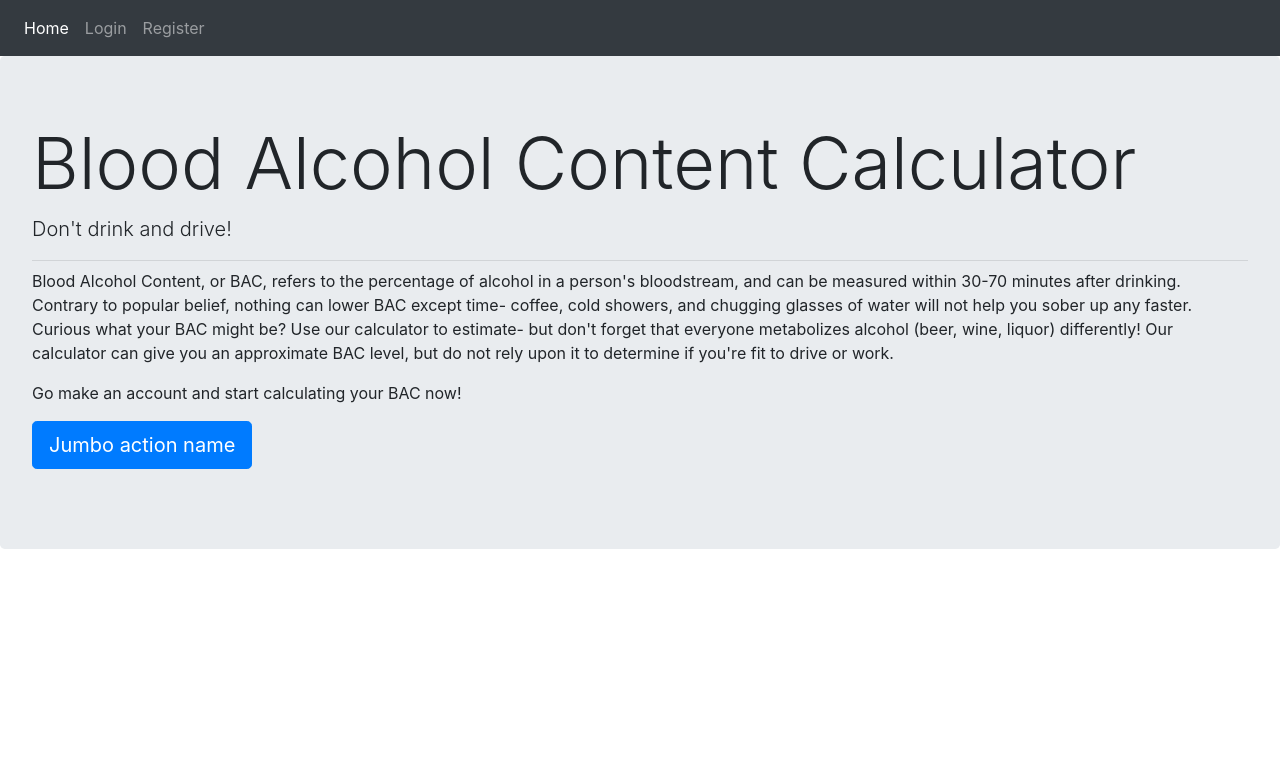
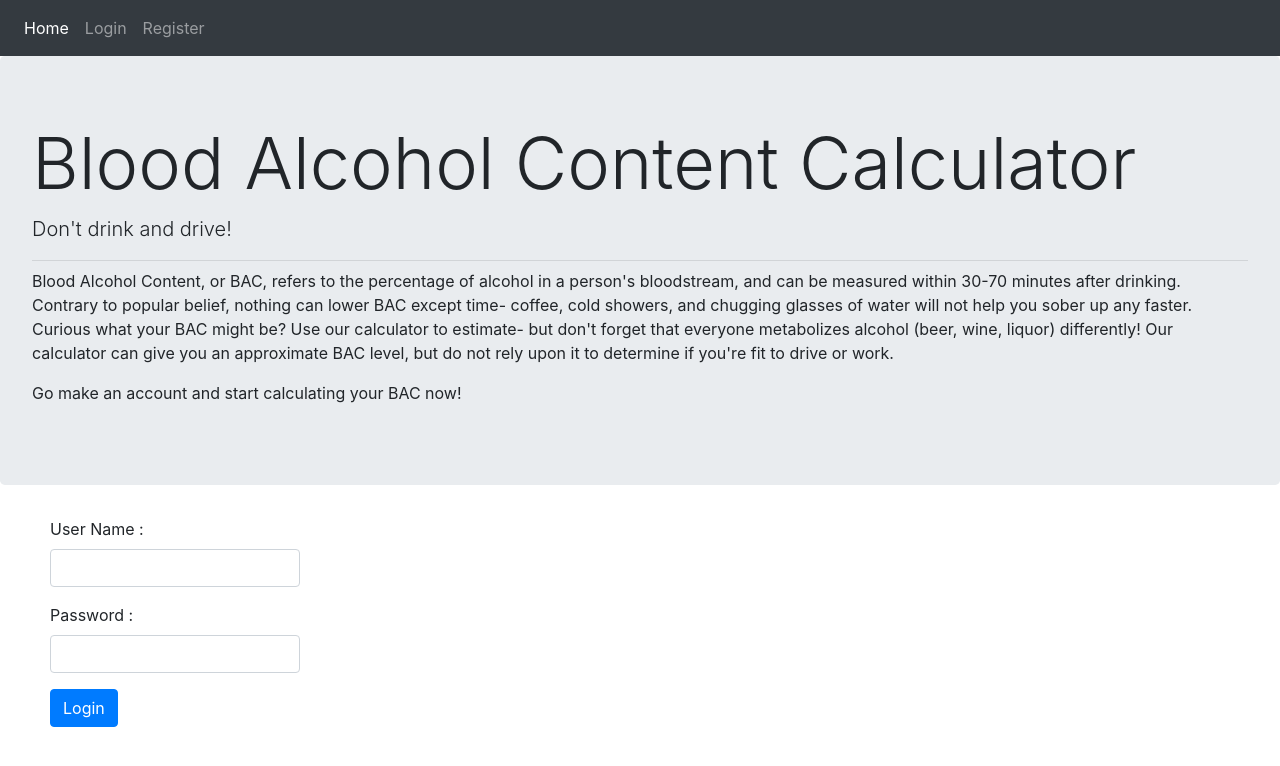
Before and after one commit to LTCHIPS/BACalculator-Angular, an Angular app: page /login in a window 1280 px wide. Before the commit this address led to /. Shown: the top 766 px of the page. Built offline with nearby package versions, Linux system fonts and the light colour scheme.

Commit message:
we made a login component with stuff in it :)

```diff
--- a/src/app/app-routing.module.ts
+++ b/src/app/app-routing.module.ts
@@ -1,7 +1,14 @@
 import { NgModule } from '@angular/core';
 import { Routes, RouterModule } from '@angular/router';
+import { LoginComponent } from './login/login.component';
+import { RegisterComponent } from './register/register.component';
 
-const routes: Routes = [];
+
+//path: URL to map to | component: component that goes with URL
+const routes: Routes = [
+  {path: 'login', component : LoginComponent},
+  {path: 'register', component : RegisterComponent}
+];
 
 @NgModule({
   imports: [RouterModule.forRoot(routes)],
--- a/src/app/app.component.html
+++ b/src/app/app.component.html
@@ -22,8 +22,8 @@
   <nav class="navbar navbar-expand navbar-dark bg-dark">
     <div class="nav navbar-nav">
       <a class="nav-item nav-link active" href="#">Home <span class="sr-only">(current)</span></a>
-      <a class="nav-item nav-link login" href="#">Login</a>
-      <a class="nav-item nav-link logout" href="#">Register</a>
+      <a class="nav-item nav-link login" routerLink="login">Login</a>
+      <a class="nav-item nav-link logout" routerLink="register">Register</a>
     </div>
   </nav>
   <div class="jumbotron">
@@ -39,10 +39,8 @@
     <p>
       Go make an account and start calculating your BAC now!
     </p>
-    <p class="lead">
-      <a class="btn btn-primary btn-lg" href="Jumbo action link" role="button">Jumbo action name</a>
-    </p>
   </div>
 </body>
 
 </html>
+<router-outlet></router-outlet>
--- a/src/app/login/login.component.html
+++ b/src/app/login/login.component.html
@@ -1 +1,12 @@
-<p>login works!</p>
+<form>
+    <div class="form-group">
+        <label for="usernameField" style="margin-left: 50px">User Name : </label>
+        <input type="text" id="usernameField" class="form-control" style="width:250px; margin-left: 50px" ng-model = "username">
+    </div>
+    <div class="form-group">
+        <label for="passwordField" style="margin-left: 50px">Password : </label>
+        <input type="text" id="passwordField" class="form-control" style="width:250px; margin-left: 50px" ng-model = "password">
+    </div>
+    <button type="button" class="btn btn-primary" style="margin-left: 50px">Login</button>
+
+</form>
--- a/src/app/login/login.component.ts
+++ b/src/app/login/login.component.ts
@@ -1,4 +1,4 @@
-import { Component, OnInit } from '@angular/core';
+import { Component, OnInit, Input } from '@angular/core';
 
 @Component({
   selector: 'app-login',
@@ -9,7 +9,15 @@ export class LoginComponent implements OnInit {
 
   constructor() { }
 
+  @Input()
+  username : string;
+
+  @Input()
+  password : string;
+
   ngOnInit() {
   }
 
+
+
 }
```
